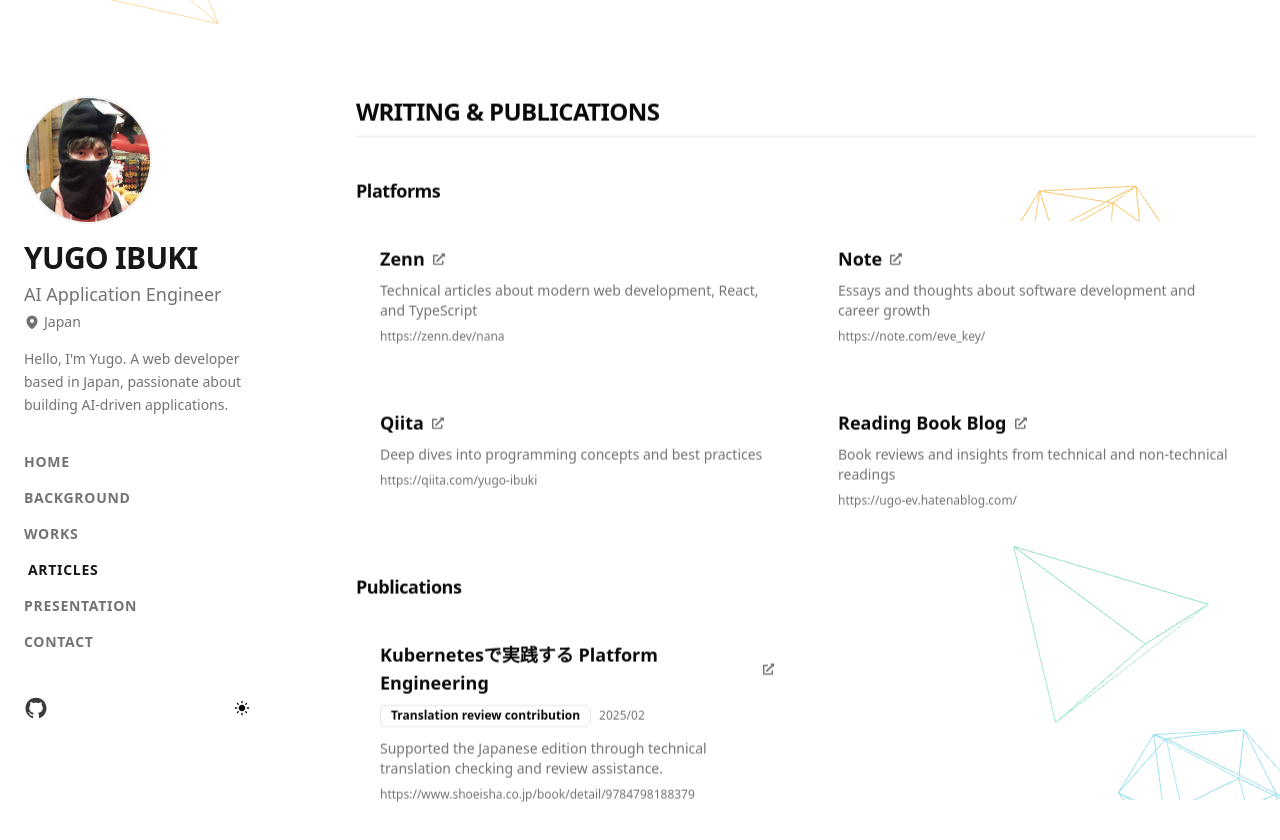
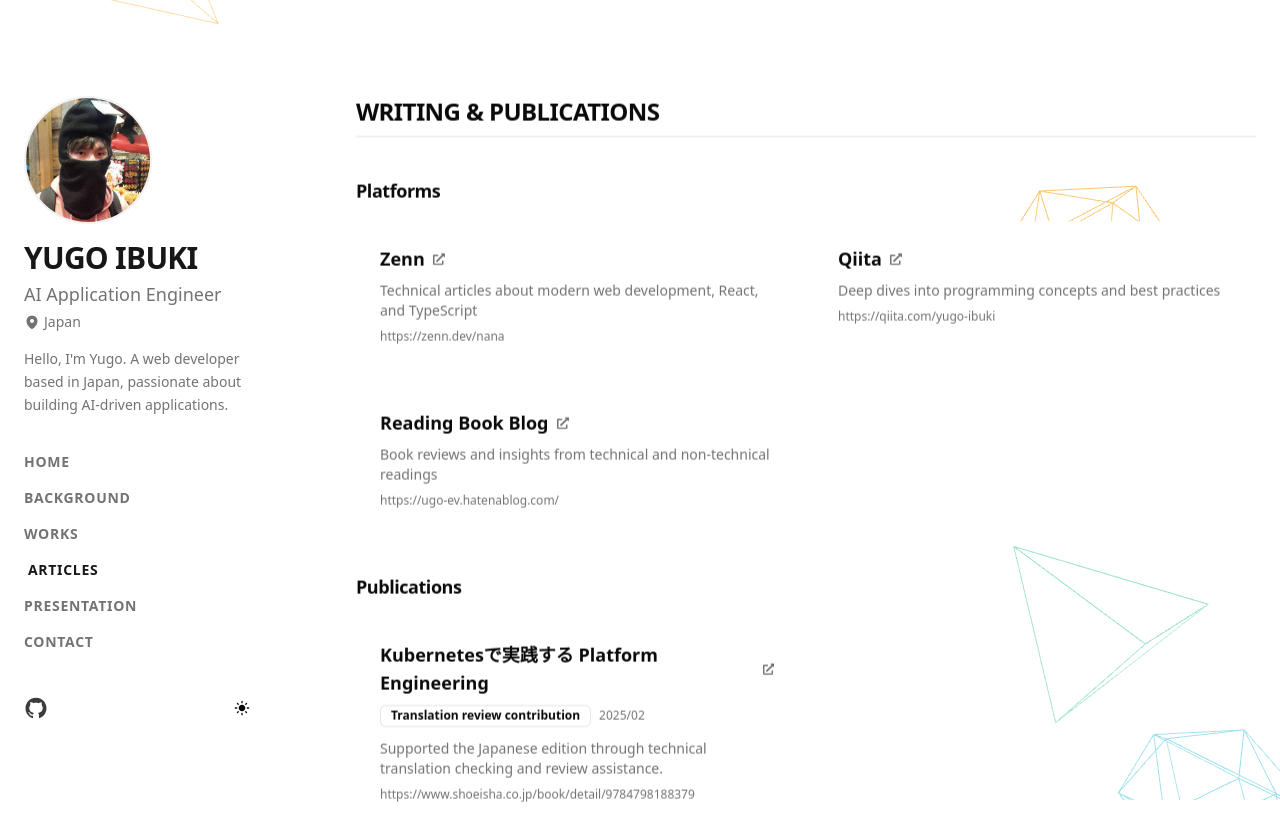
Before and after one commit to yugo-ibuki/portfolio, a Next.js app: page /articles in a window 1280 px wide. Shown: the top 840 px of the page. Built offline with nearby package versions, Linux system fonts and the light colour scheme.

Commit message:
delete note

```diff
--- a/src/content/articles.ts
+++ b/src/content/articles.ts
@@ -11,11 +11,6 @@ export const articles: ArticleEntry[] = [
     description: 'Technical articles about modern web development, React, and TypeScript',
   },
   {
-    name: 'Note',
-    link: 'https://note.com/eve_key/',
-    description: 'Essays and thoughts about software development and career growth',
-  },
-  {
     name: 'Qiita',
     link: 'https://qiita.com/yugo-ibuki',
     description: 'Deep dives into programming concepts and best practices',
```
